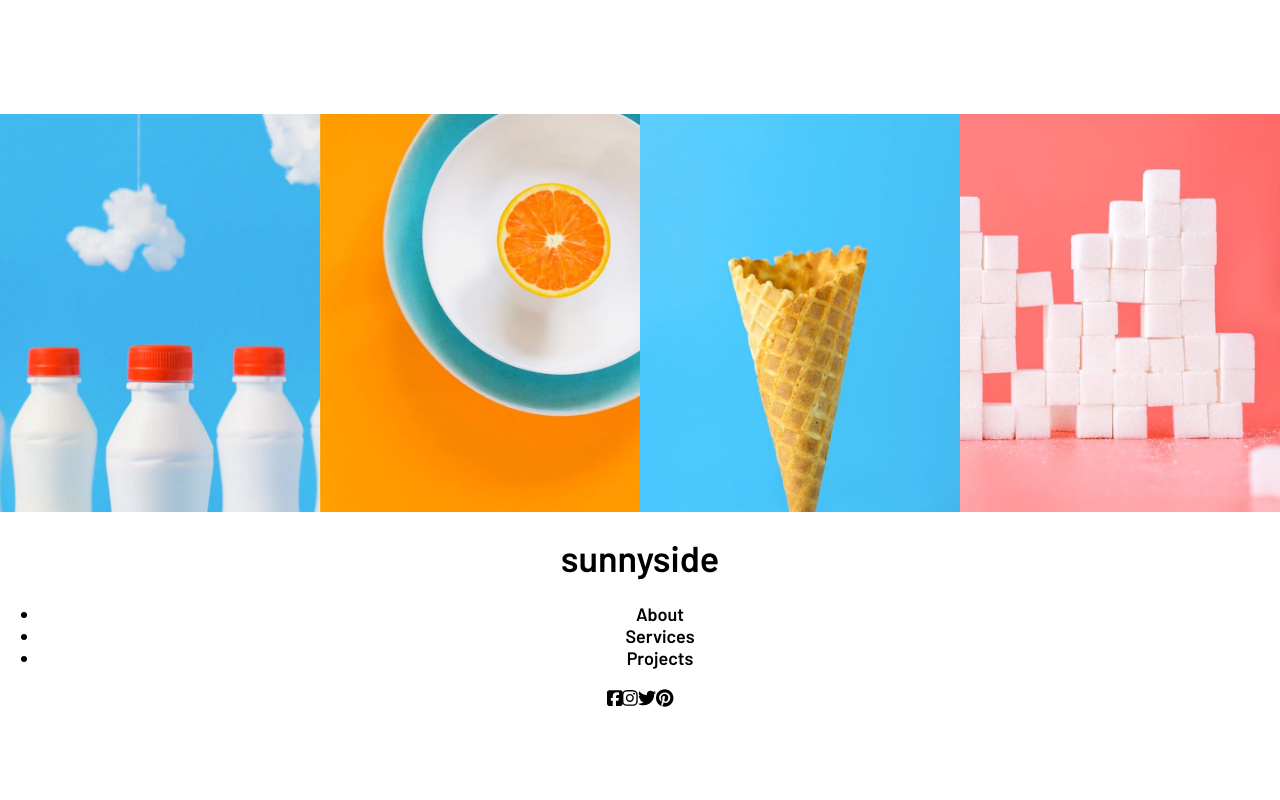
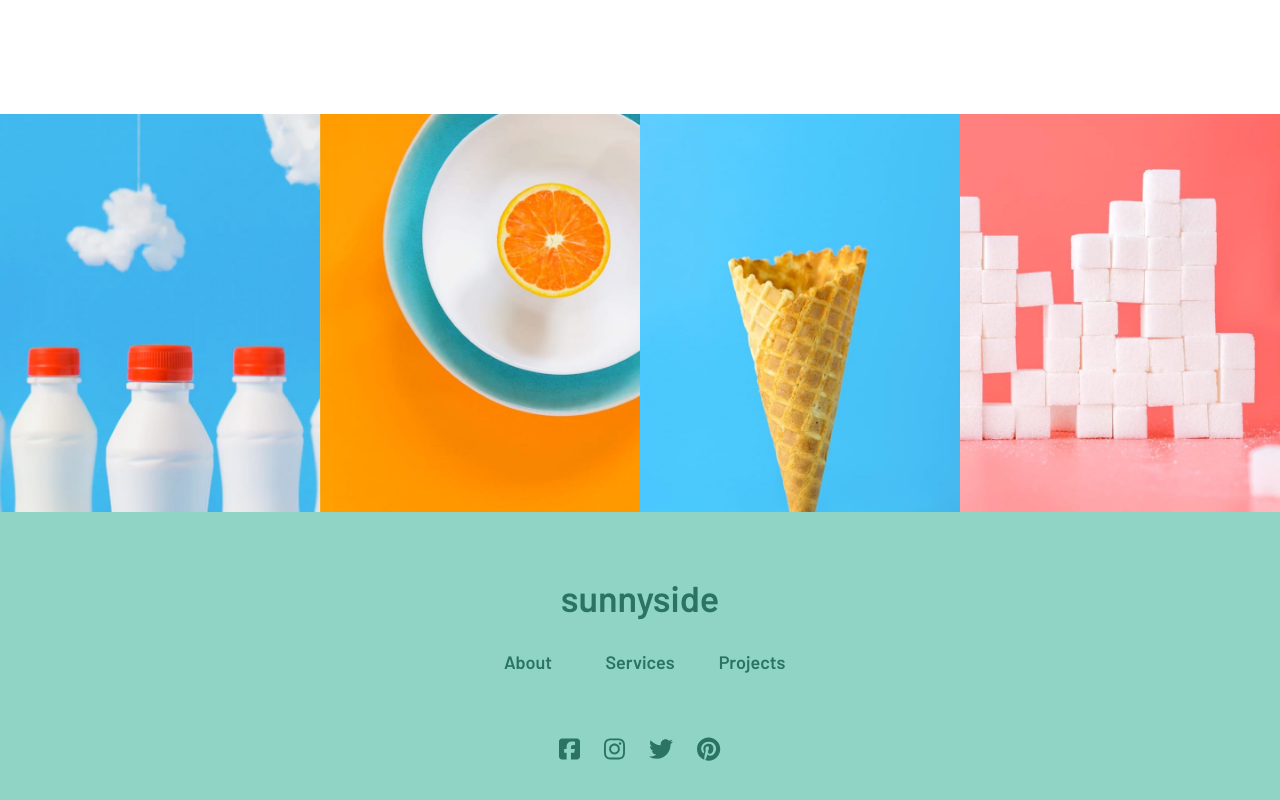
Before and after one commit to annaluizacamargo/sunnyside, a React (Create React App) app: page / in a window 1280 px wide. Shown: the part 2979-3779 px from the top of the page. Before the commit the page ends 3688 px from the top, so only its background shows below. Built offline with nearby package versions, Linux system fonts and the light colour scheme.

Commit message:
style(Footer): add style

```diff
--- a/src/containers/footer/style.css
+++ b/src/containers/footer/style.css
@@ -0,0 +1,47 @@
+.footer-box {
+    background-color: #90D4C5;
+    margin: 0;
+    padding: 4rem;
+    color: var(--cyan-moderate);
+    text-align: center;
+}
+
+.footer-box h1 {
+    margin: 0;
+    padding: 0;
+}
+
+.footer-box ul.page {
+    list-style: none;
+    display: flex;
+    flex-direction: row;
+    align-items: center;
+    justify-content: center;
+    margin: 2rem 0;
+    padding: 0;
+}
+
+.footer-box ul.page li {
+    margin: 0 1rem;
+    width: 5rem;
+}
+
+.footer-box ul.page li:hover {
+    cursor: pointer;
+    color: var(--white);
+}
+
+.footer-box div.contact {
+    margin-top: 4rem;
+    padding: 0;
+}
+
+.footer-box div.contact svg {
+    margin: 0 0.75rem;
+    font-size: 1.5rem;
+}
+
+.footer-box div.contact svg:hover {
+    cursor: pointer;
+    color: var(--white);
+}
```
